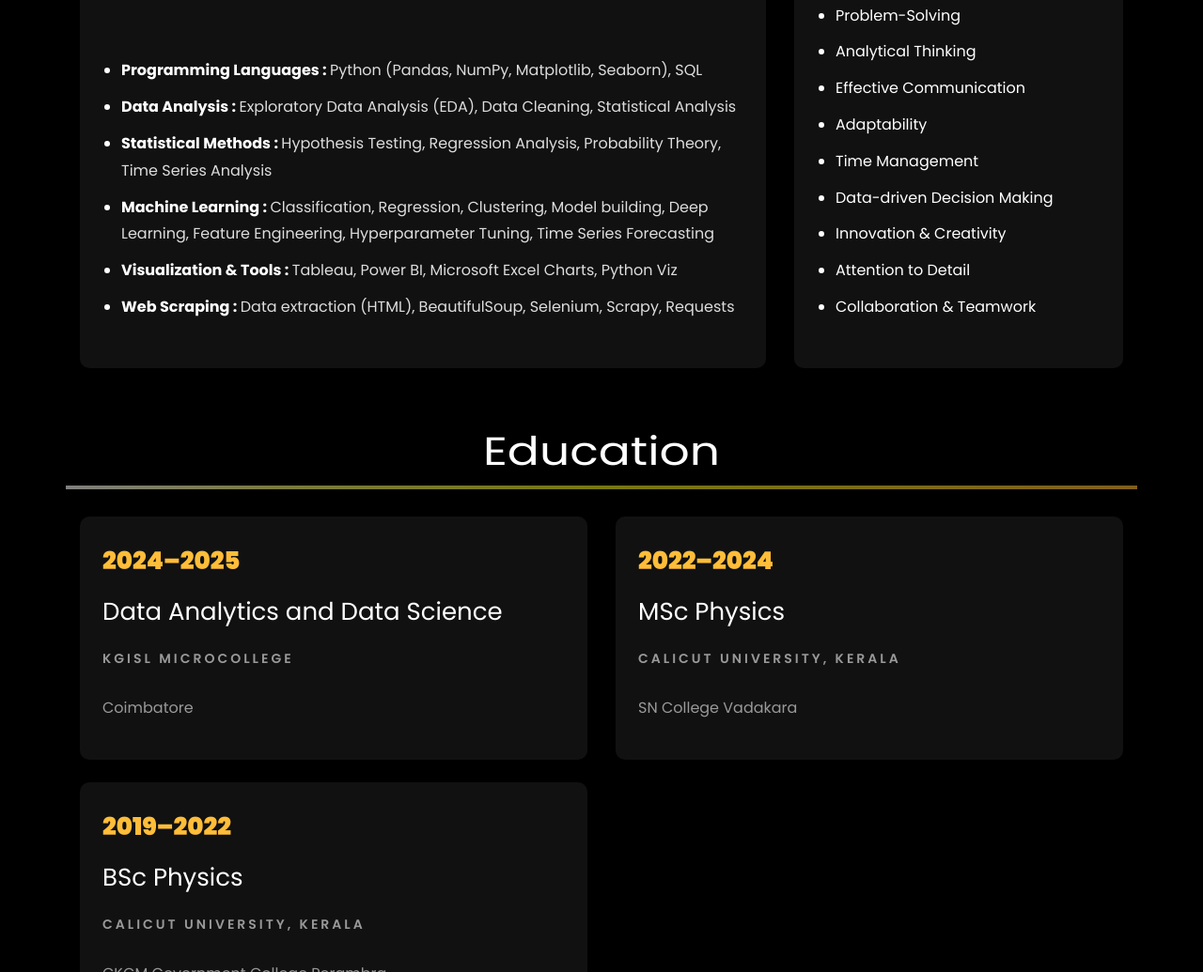
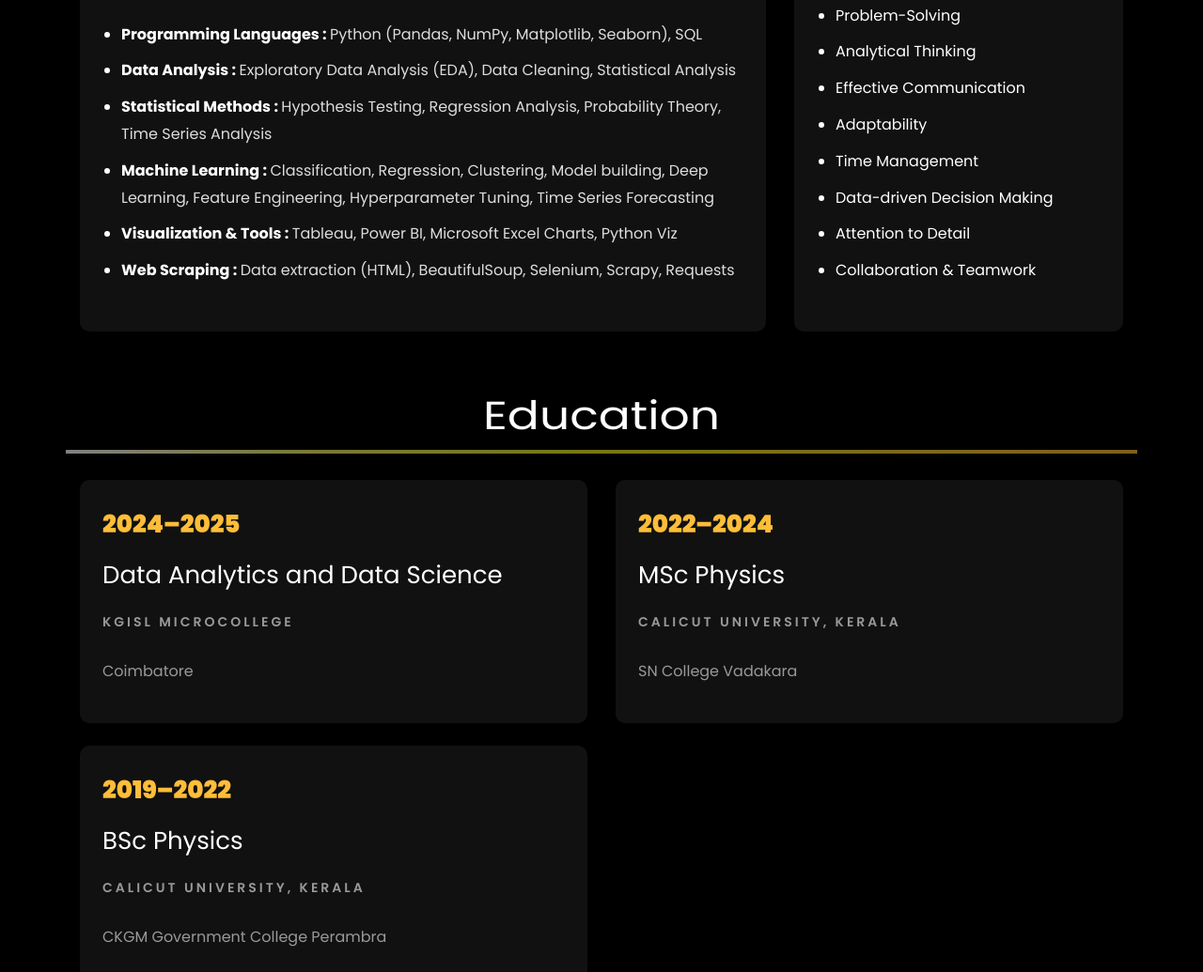
Before and after one commit to anuvindvasp/anuvindvasp.github.io, a plain HTML site: page index.html in a window 1280 px wide. Shown: the part 2241-3276 px from the top of the page at 94% size. Drawn offline with Linux system fonts and the light colour scheme; files whose address does not match are found by name.

Commit message:
Update index.html

```diff
--- a/index.html
+++ b/index.html
@@ -549,7 +549,6 @@
             <li style="margin-bottom: 10px;">Adaptability</li>
             <li style="margin-bottom: 10px;">Time Management</li>
             <li style="margin-bottom: 10px;">Data-driven Decision Making</li>
-	    <li style="margin-bottom: 10px;">Innovation & Creativity</li>
 	    <li style="margin-bottom: 10px;">Attention to Detail</li>
 	    <li style="margin-bottom: 10px;">Collaboration & Teamwork</li>
           </ul>
```
